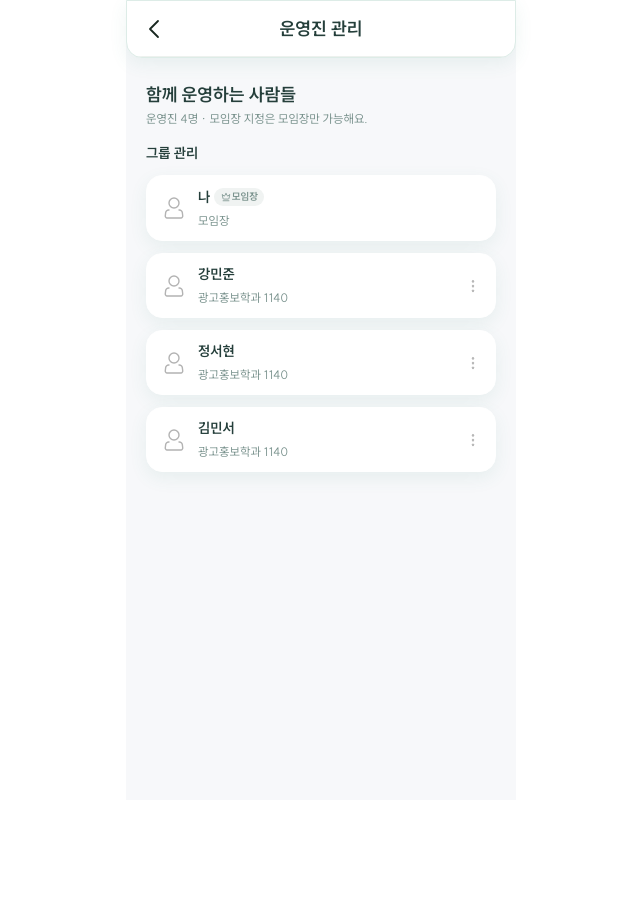
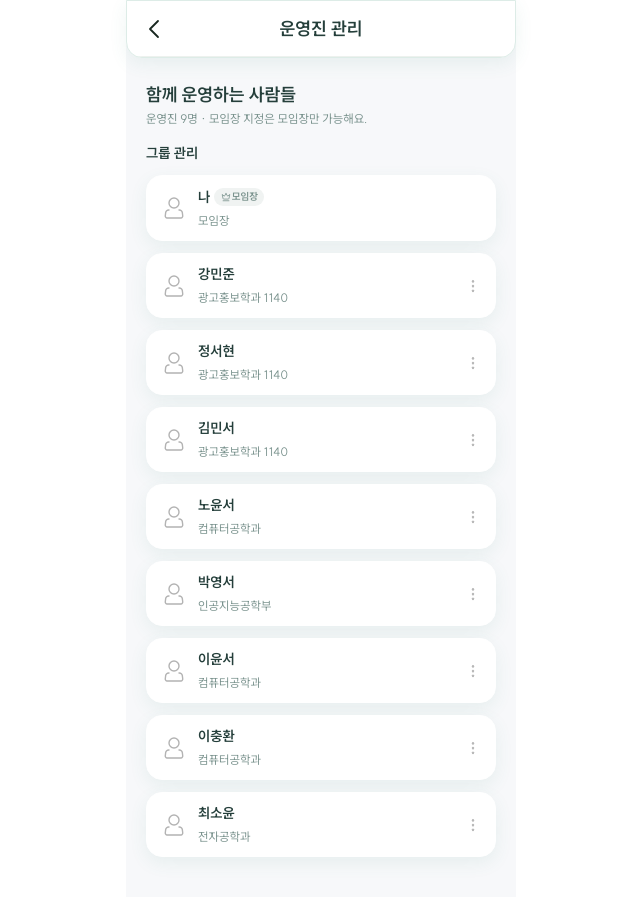
Before and after one commit to moimzang-line4/frontend, a React (Vite) app in the folder frontend/: page /settings/operators in a window 1280 px wide. Shown: the whole page, without its empty margins (319-959 px from the left). Before the commit the page ends 800 px from the top, so only its background shows below. Built offline with nearby package versions, Linux system fonts and the light colour scheme.

Commit message:
운영자 mock data 추가

```diff
--- a/frontend/src/pages/settings/OperatorsPage.tsx
+++ b/frontend/src/pages/settings/OperatorsPage.tsx
@@ -4,8 +4,11 @@ import { Navigate } from 'react-router'
 import Header from '../../layouts/Header'
 import ConfirmDialog from '../../components/common/ConfirmDialog'
 import OperatorActionSheet from '../../components/settings/OperatorActionSheet'
+
 import useSettingsBack from '../../hooks/settings/useSettingsBack'
 import useDemoGroup from '../../hooks/groups/useDemoGroup'
+
+import type { DemoGroup } from '../../types/groups/demoGroup'
 
 import ownerCrown from '../../assets/settings/owner-crown.svg'
 import personIcon from '../../assets/settings/person.svg'
@@ -14,42 +17,128 @@ import moreIcon from '../../assets/settings/more.svg'
 import * as S from '../../styles/settings/SettingsPage.styles'
 import * as M from '../../styles/settings/ManagementPage.styles'
 
+type Operator = DemoGroup['members'][number]
+
 type Selection = {
   id: string
   action: 'sheet' | 'remove' | 'transfer'
 }
 
-export default function OperatorsPage() {
+const mockOperators: Operator[] = [
+  {
+    id: 'mock-operator-1',
+    name: '노윤서',
+    profile: '컴퓨터공학과',
+  },
+  {
+    id: 'mock-operator-2',
+    name: '박영서',
+    profile: '인공지능공학부',
+  },
+  {
+    id: 'mock-operator-3',
+    name: '이윤서',
+    profile: '컴퓨터공학과',
+  },
+  {
+    id: 'mock-operator-4',
+    name: '이충환',
+    profile: '컴퓨터공학과',
+  },
+  {
+    id: 'mock-operator-5',
+    name: '정서현',
+    profile: '광고홍보학과',
+  },
+  {
+    id: 'mock-operator-6',
+    name: '최소윤',
+    profile: '전자공학과',
+  },
+]
+
+function initialOperators(group: DemoGroup): Operator[] {
+  const self = group.members.find(
+    member => member.id === 'me',
+  )
+
+  const members: Operator[] = [
+    self
+      ? { ...self, name: '나' }
+      : {
+          id: 'me',
+          name: '나',
+          profile: '운영진',
+        },
+
+    ...group.members
+      .filter(member => member.id !== 'me')
+      .map(member => ({ ...member })),
+  ]
+
+  for (const mock of mockOperators) {
+    const exists = members.some(
+      member =>
+        member.id === mock.id ||
+        member.name === mock.name,
+    )
+
+    if (!exists) {
+      members.push({ ...mock })
+    }
+  }
+
+  return members
+}
+
+function OperatorsDemo({
+  group,
+}: {
+  group: DemoGroup
+}) {
   const backToSettings = useSettingsBack('/settings')
 
-  const { group, isMember, isOwner, removeOperator, transferOwner } =
-    useDemoGroup()
+  const [members, setMembers] = useState(
+    () => initialOperators(group),
+  )
 
-  const [selection, setSelection] = useState<Selection | null>(null)
+  const [ownerId, setOwnerId] = useState(group.ownerId)
+  const [selection, setSelection] =
+    useState<Selection | null>(null)
+
   const [status, setStatus] = useState('')
 
-  const returnFocus = useRef<HTMLButtonElement | null>(null)
+  const returnFocus =
+    useRef<HTMLButtonElement | null>(null)
 
-  const selected = group.members.find((member) => member.id === selection?.id)
+  const isOwner = ownerId === 'me'
+
+  const selected = members.find(
+    member => member.id === selection?.id,
+  )
 
   function dismiss() {
     setSelection(null)
-    returnFocus.current?.focus()
+
+    if (returnFocus.current?.isConnected) {
+      returnFocus.current.focus()
     }
-
-  if (!isMember) {
-    return <Navigate to="/groups" replace />
   }
 
   return (
     <S.Page $hasActionBar={false}>
-      <Header title="운영진 관리" onBack={backToSettings} />
+      <Header
+        title="운영진 관리"
+        onBack={backToSettings}
+      />
 
       <S.Content>
         <S.GroupInfo>
           <h2>함께 운영하는 사람들</h2>
+
           <p>
-            운영진 {group.members.length}명 · 모임장 지정은 모임장만 가능해요.
+            운영진 {members.length}명 · 모임장 지정은
+            모임장만 가능해요.
           </p>
         </S.GroupInfo>
 
@@ -57,31 +146,52 @@ export default function OperatorsPage() {
           <h3>그룹 관리</h3>
 
           <M.OperatorList>
-            {group.members.map((member) => (
+            {members.map(member => (
               <M.Operator key={member.id}>
-                <img src={personIcon} alt="" width={24} height={24} />
+                <img
+                  src={personIcon}
+                  alt=""
+                  width={24}
+                  height={24}
+                />
 
                 <M.Person>
                   <M.PersonName>
-                    <strong>{member.name}</strong>
-                    {member.id === group.ownerId && (
+                    <strong>
+                      {member.name}
+                    </strong>
+
+                    {member.id === ownerId && (
                       <M.OwnerBadge>
-                        <img src={ownerCrown} alt="" />
+                        <img
+                          src={ownerCrown}
+                          alt=""
+                        />
+
                         <span>모임장</span>
                       </M.OwnerBadge>
                     )}
                   </M.PersonName>
 
-                  <p>{member.profile}</p>
+                  <p>
+                    {member.id === 'me' &&
+                    member.profile === '모임장' &&
+                    ownerId !== 'me'
+                      ? '운영진'
+                      : member.profile}
+                  </p>
                 </M.Person>
 
-                {isOwner && member.id !== group.ownerId && (
+                {isOwner &&
+                  member.id !== ownerId &&
+                  member.id !== 'me' && (
                     <M.More
                       type="button"
                       aria-label={`${member.name} 관리`}
                       aria-haspopup="dialog"
-                    onClick={(event) => {
-                      returnFocus.current = event.currentTarget
+                      onClick={event => {
+                        returnFocus.current =
+                          event.currentTarget
 
                         setSelection({
                           id: member.id,
@@ -89,7 +199,12 @@ export default function OperatorsPage() {
                         })
                       }}
                     >
-                    <img src={moreIcon} alt="" width={16} height={16} />
+                      <img
+                        src={moreIcon}
+                        alt=""
+                        width={16}
+                        height={16}
+                      />
                     </M.More>
                   )}
               </M.Operator>
@@ -97,14 +212,16 @@ export default function OperatorsPage() {
           </M.OperatorList>
         </S.Section>
 
-        <M.Status role="status">{status}</M.Status>
+        <M.Status role="status">
+          {status}
+        </M.Status>
       </S.Content>
 
       {selected && selection?.action === 'sheet' && (
         <OperatorActionSheet
           name={selected.name}
           onClose={dismiss}
-          onAction={(action) =>
+          onAction={action =>
             setSelection({
               id: selected.id,
               action,
@@ -114,25 +231,60 @@ export default function OperatorsPage() {
       )}
 
       <ConfirmDialog
-        open={!!selected && selection?.action === 'remove'}
+        open={
+          !!selected &&
+          selection?.action === 'remove'
+        }
         title="정말 운영진에서 내보낼까요?"
-        description={`${selected?.name ?? ''} 님이 운영진 목록에서 제외되며,\n더 이상 모임의 운영 정보를 관리할 수 없습니다.`}
+        description={
+          `${selected?.name ?? ''} 님이 운영진 목록에서 제외되며,\n` +
+          '더 이상 모임의 운영 정보를 관리할 수 없습니다.'
+        }
         confirmText="내보내기"
         onCancel={dismiss}
         onConfirm={() => {
           if (!selected) return
 
-          removeOperator(selected.id)
-          setStatus(`${selected.name} 님을 운영진에서 내보냈어요.`)
+          if (!isOwner) {
+            throw new Error(
+              '모임장만 운영진을 내보낼 수 있어요.',
+            )
+          }
+
+          if (
+            selected.id === 'me' ||
+            selected.id === ownerId
+          ) {
+            throw new Error(
+              '나와 모임장은 내보낼 수 없어요.',
+            )
+          }
+
+          setMembers(current =>
+            current.filter(
+              member => member.id !== selected.id,
+            ),
+          )
+
+          setStatus(
+            `${selected.name} 님을 운영진에서 내보냈어요.`,
+          )
+
           setSelection(null)
         }}
       />
 
       <ConfirmDialog
-        open={!!selected && selection?.action === 'transfer'}
-        title={`${selected?.name ?? ''}을 모임장으로 변경할까요?`}
+        open={
+          !!selected &&
+          selection?.action === 'transfer'
+        }
+        title={
+          `${selected?.name ?? ''}을 모임장으로 변경할까요?`
+        }
         description={
-          '모임장을 변경하면 모임장 변경 권한도 함께 이전됩니다.\n모임장은 한 명만 지정할 수 있습니다.'
+          '모임장을 변경하면 모임장 변경 권한도 함께 이전됩니다.\n' +
+          '모임장은 한 명만 지정할 수 있습니다.'
         }
         confirmText="변경하기"
         tone="primary"
@@ -140,11 +292,36 @@ export default function OperatorsPage() {
         onConfirm={() => {
           if (!selected) return
 
-          transferOwner(selected.id)
-          setStatus(`${selected.name} 님이 모임장이 되었어요.`)
+          if (!isOwner) {
+            throw new Error(
+              '모임장만 권한을 변경할 수 있어요.',
+            )
+          }
+
+          setOwnerId(selected.id)
+
+          setStatus(
+            `${selected.name} 님이 모임장이 되었어요.`,
+          )
+
           setSelection(null)
         }}
       />
     </S.Page>
   )
 }
+
+export default function OperatorsPage() {
+  const { group, isMember } = useDemoGroup()
+
+  if (!isMember) {
+    return <Navigate to="/groups" replace />
+  }
+
+  return (
+    <OperatorsDemo
+      key={group.id}
+      group={group}
+    />
+  )
+}
```
Lines whose indentation alone changed are shown as unchanged.
